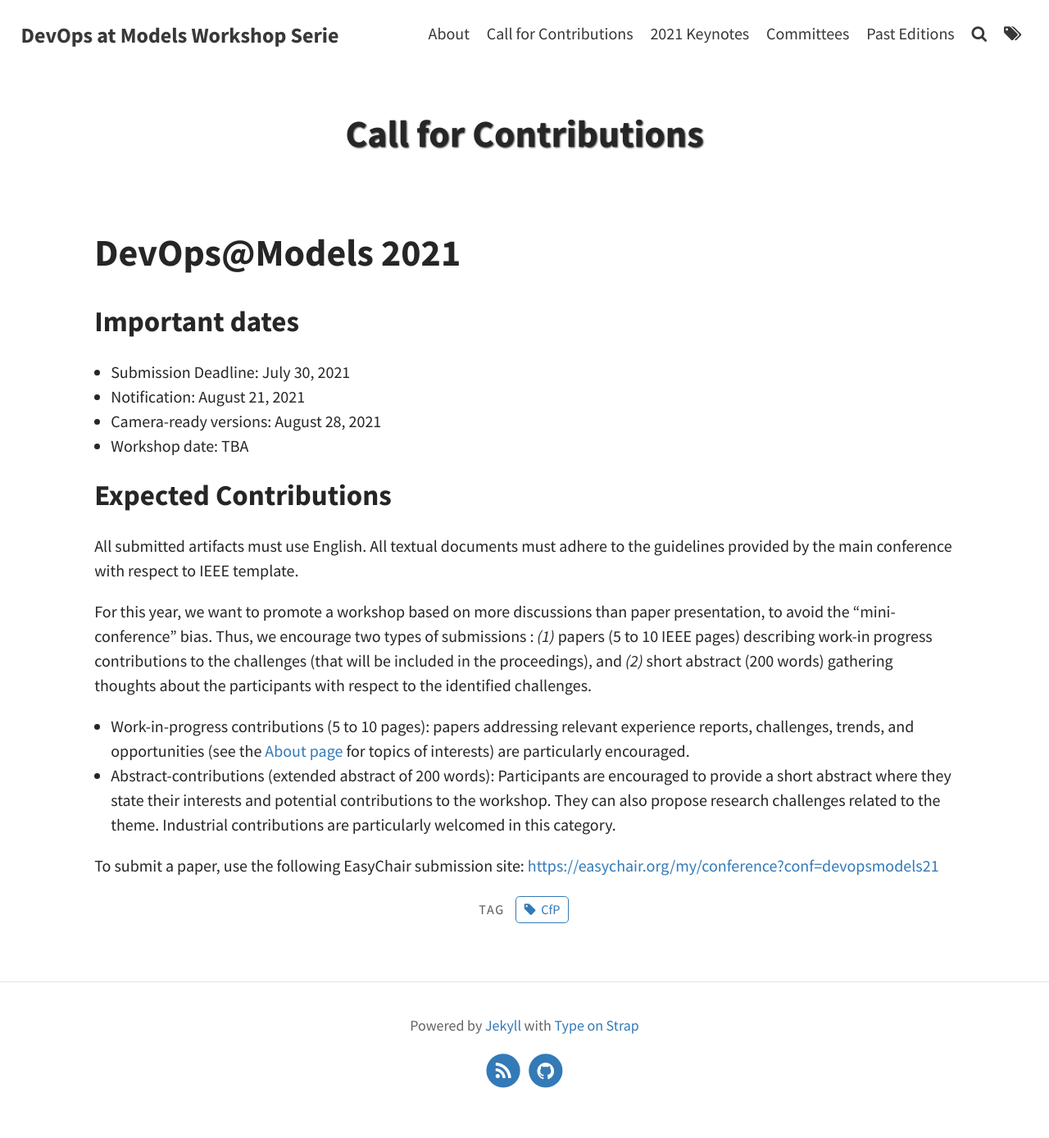
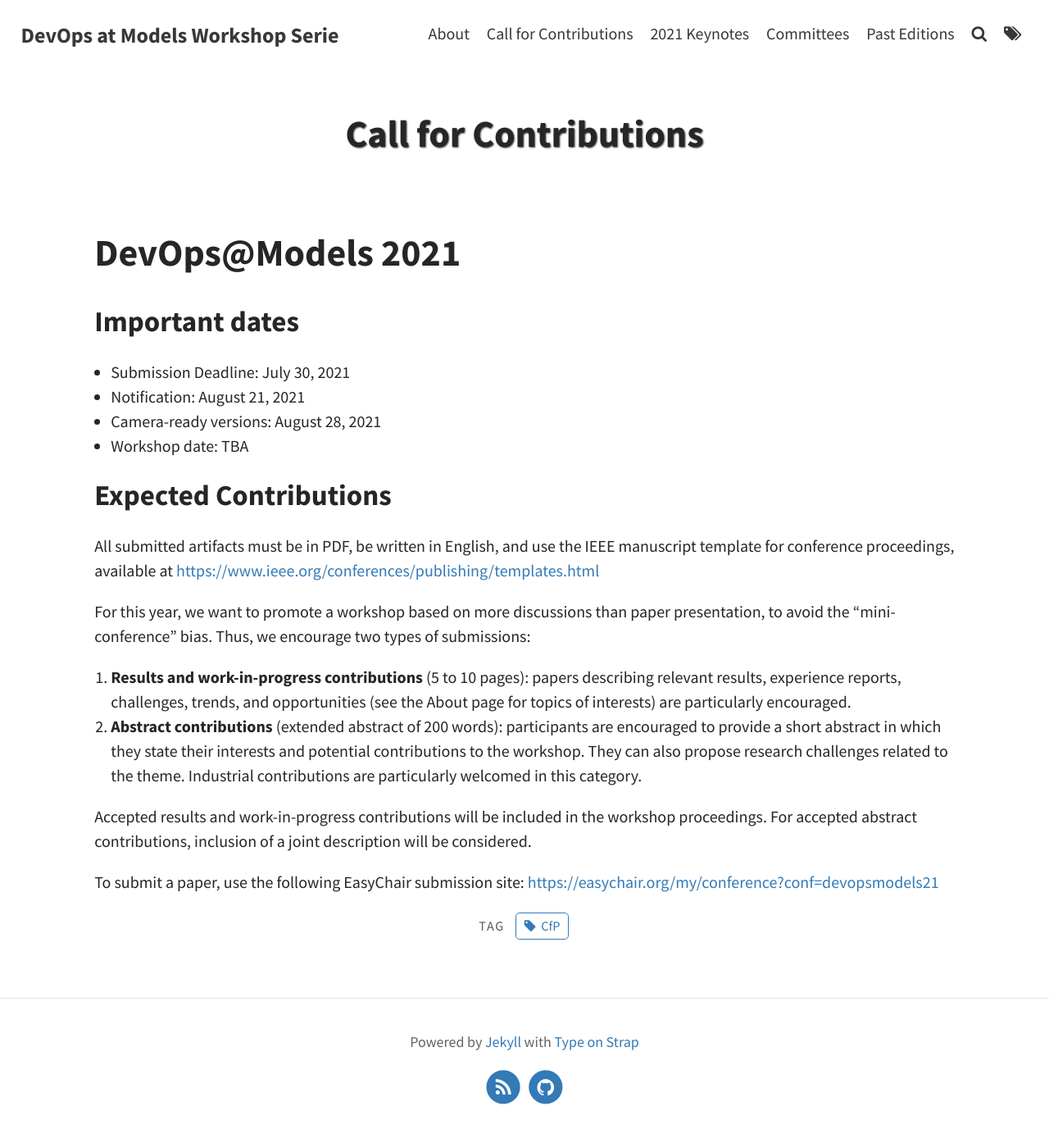
Before and after one commit to ace-design/devops-at-models, a Jekyll site: the page built from pages/cfc.md, in a window 1280 px wide. Shown: the whole page at 82% size. Built offline with Jekyll 4.4.1, drawn with Linux system fonts in a browser that asks for light colours.

Commit message:
CFC fixed (juergen)

```diff
--- a/pages/cfc.md
+++ b/pages/cfc.md
@@ -16,11 +16,27 @@ tags: [CfP]
 
 ## Expected Contributions
 
-All submitted artifacts must use English. All textual documents must adhere to the guidelines provided by the main conference with respect to IEEE template.
+All submitted artifacts must be in PDF, be written in English, and use
+the IEEE manuscript template for conference proceedings, available at
+[https://www.ieee.org/conferences/publishing/templates.html](https://www.ieee.org/conferences/publishing/templates.html)
 
-For this year, we want to promote a workshop based on more discussions than paper presentation, to avoid the "mini-conference" bias. Thus, we encourage two types of submissions : _(1)_ papers (5 to 10 IEEE pages) describing work-in progress contributions to the challenges (that will be included in the proceedings), and _(2)_ short abstract (200 words) gathering thoughts about the participants with respect to the identified challenges.
+For this year, we want to promote a workshop based on more discussions
+than paper presentation, to avoid the "mini-conference" bias. Thus, we
+encourage two types of submissions:
 
-  * Work-in-progress contributions (5 to 10 pages): papers addressing relevant experience reports, challenges, trends, and opportunities (see the [About page](../about/) for topics of interests) are particularly encouraged.
-  * Abstract-contributions (extended abstract of 200 words): Participants are encouraged to provide a short abstract where they state their interests and potential contributions to the workshop. They can also propose research challenges related to the theme. Industrial contributions are particularly welcomed in this category.
+1. **Results and work-in-progress contributions** (5 to 10 pages): papers
+describing relevant results, experience reports, challenges, trends,
+and opportunities (see the About page for topics of interests) are
+particularly encouraged.
+2. **Abstract contributions** (extended abstract of 200 words):
+participants are encouraged to provide a short abstract in which they
+state their interests and potential contributions to the workshop.
+They can also propose research challenges related to the theme.
+Industrial contributions are particularly welcomed in this category.
 
-To submit a paper, use the following EasyChair submission site: [https://easychair.org/my/conference?conf=devopsmodels21](https://easychair.org/my/conference?conf=devopsmodels21)
+Accepted results and work-in-progress contributions will be included
+in the workshop proceedings. For accepted abstract contributions,
+inclusion of a joint description will be considered.
+
+To submit a paper, use the following EasyChair submission site:
+[https://easychair.org/my/conference?conf=devopsmodels21](https://easychair.org/my/conference?conf=devopsmodels21)
```
